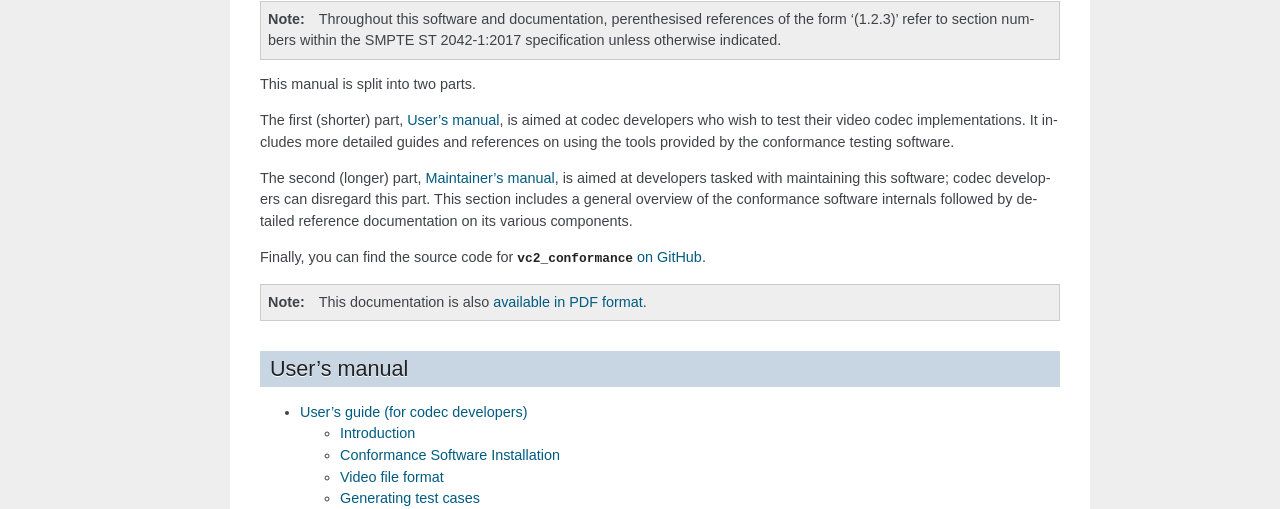
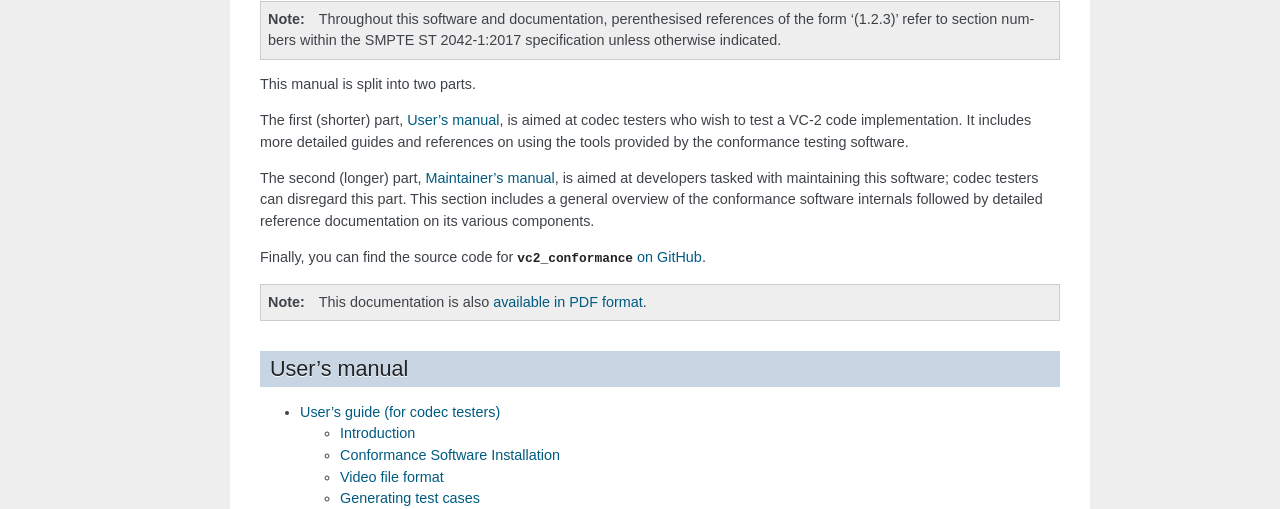
Before and after one commit to bbc/vc2_conformance, a Sphinx documentation site: the page built from docs/source/index.rst, in a window 1280 px wide. Shown: the part 368-877 px from the top of the page. Built offline with Sphinx 7.4.7, drawn with Linux system fonts in a browser that asks for light colours.

Commit message:
Replace 'codec developer' with 'codec tester'

```diff
--- a/docs/source/index.rst
+++ b/docs/source/index.rst
@@ -27,13 +27,12 @@ standards and recommended practices:
 
 This manual is split into two parts.
 
-The first (shorter) part, :ref:`user-documentation`, is aimed at codec
-developers who wish to test their video codec implementations. It includes more
-detailed guides and references on using the tools provided by the conformance
-testing software.
+The first (shorter) part, :ref:`user-documentation`, is aimed at codec testers
+who wish to test a VC-2 code implementation. It includes more detailed guides
+and references on using the tools provided by the conformance testing software.
 
 The second (longer) part, :ref:`maintainer-documentation`, is aimed at
-developers tasked with maintaining this software; codec developers can
+developers tasked with maintaining this software; codec testers can
 disregard this part. This section includes a general overview of the
 conformance software internals followed by detailed reference documentation on
 its various components.
--- a/docs/source/user_guide/index.rst
+++ b/docs/source/user_guide/index.rst
@@ -1,7 +1,7 @@
 .. _user-guide:
 
-User's guide (for codec developers)
------------------------------------
+User's guide (for codec testers)
+--------------------------------
 
 In the following sections we'll walk through the process of installing,
 configuring and using the VC-2 conformance testing software.
```
